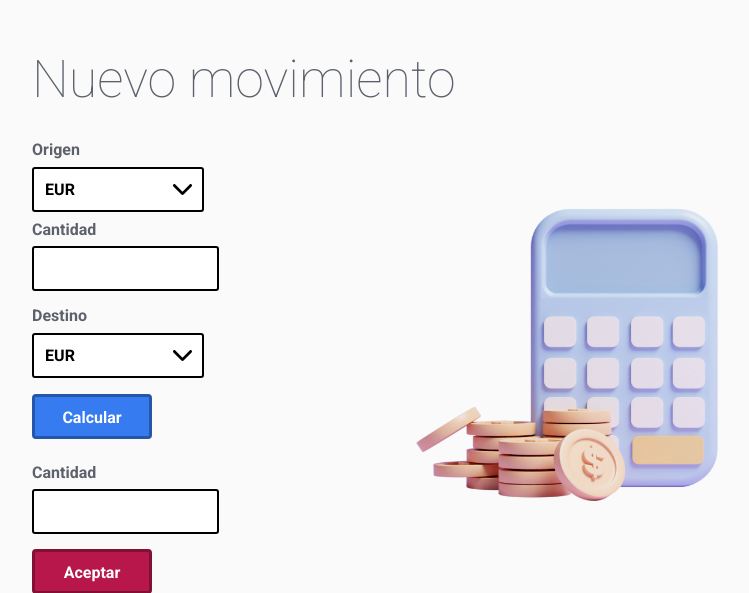
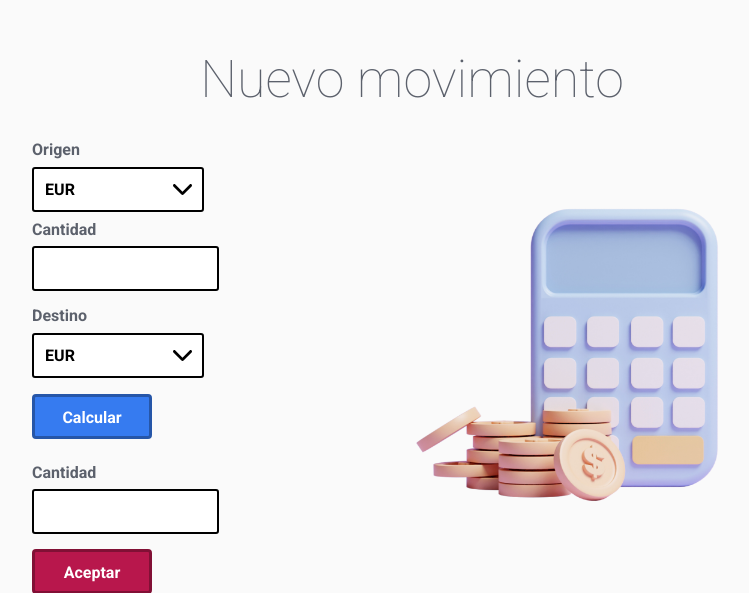
Before and after one commit to Cocasovich/simulador-cryptos, a Flask app: page /nuevo in a window 1280 px wide. Shown: the part 75-668 px from the top of the page, without its empty margins (228-977 px from the left). Run offline with Flask 2, Linux system fonts and the light colour scheme; some libraries are stand-ins or nearby versions.

Commit message:
feat: nuevo estilo cabeceras

```diff
--- a/cryptos/static/css/styles.css
+++ b/cryptos/static/css/styles.css
@@ -41,6 +41,9 @@ main {
     padding: 20px;
 }
 
+.cabecera {
+    text-align: center;
+}
 
 table.paper {
     width: 100%;
@@ -132,7 +135,6 @@ input.blue-button {
 }
 
 
-
 .lista-errores {
     font-size: 1rem;
     background-color: rgba(200, 0, 0, .25);
--- a/cryptos/templates/base.html
+++ b/cryptos/templates/base.html
@@ -21,7 +21,7 @@
     <main>
 
         {% block page_title%}
-        <h1>App de movimientos</h1>
+        <h1 class="cabecera">App de movimientos</h1>
         {% endblock page_title%}
 
         {% with messages = get_flashed_messages() %}
--- a/cryptos/templates/estado.html
+++ b/cryptos/templates/estado.html
@@ -5,7 +5,7 @@
 {% endblock head_title %}
 
 {% block page_title %}
-<h1>Estado de la inversion</h1>
+<h1 class="cabecera">Estado de la inversion</h1>
 {% endblock page_title %}
 
 {% block contenido %}
--- a/cryptos/templates/form_movimiento.html
+++ b/cryptos/templates/form_movimiento.html
@@ -5,7 +5,7 @@
 {% endblock head_title %}
 
 {% block page_title %}
-<h1>Nuevo movimiento</h1>
+<h1 class="cabecera">Nuevo movimiento</h1>
 {% endblock page_title %}
 
 
```
Also changed, not shown: cryptos/data/simulador-cryptos.db.
